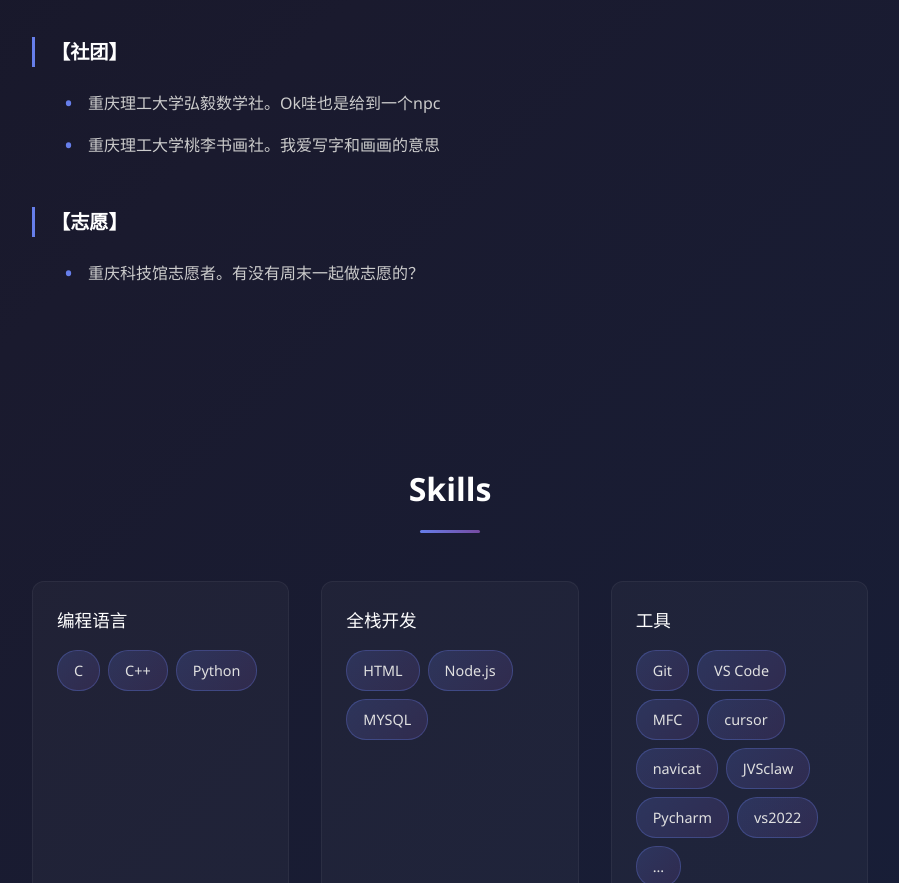
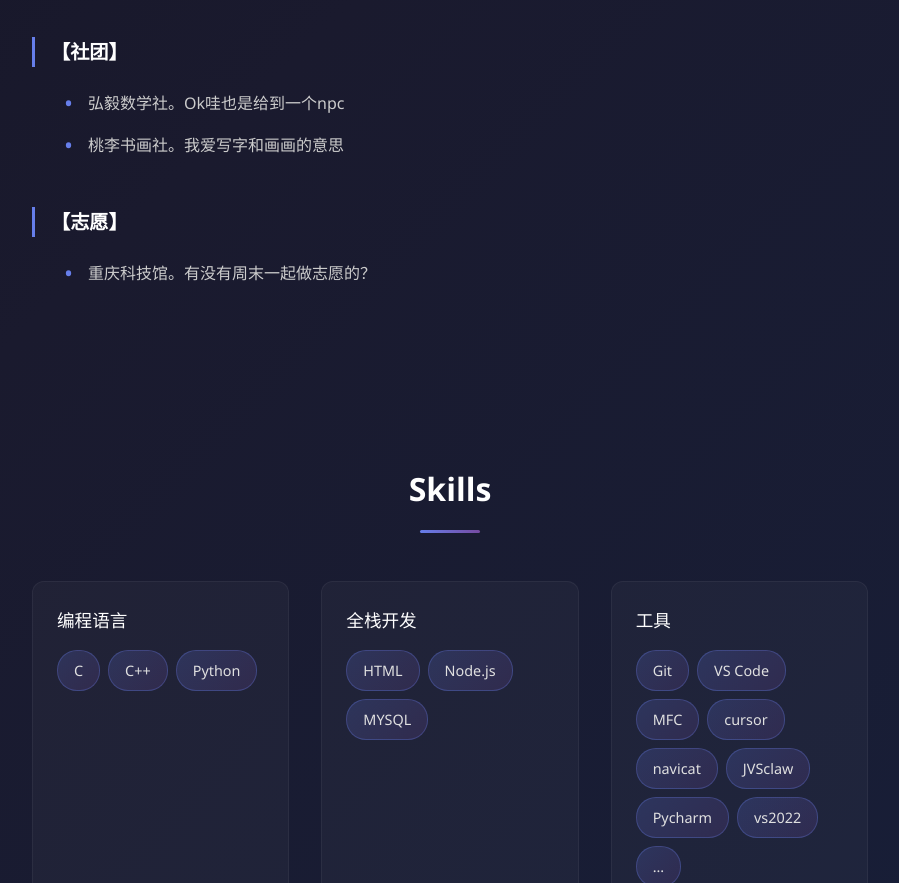
Before and after one commit to joes133/my-website, a plain HTML site: page resume/index.html in a window 1280 px wide. Shown: the part 2132-3015 px from the top of the page, without its empty margins (190-1089 px from the left). Drawn offline with Linux system fonts and the light colour scheme.

Commit message:
Update index.html

```diff
--- a/resume/index.html
+++ b/resume/index.html
@@ -103,15 +103,15 @@
         <div class="experience-category">
             <h3 class="category-title">【社团】</h3>
             <ul class="experience-list">
-                <li>重庆理工大学弘毅数学社。Ok哇也是给到一个npc</li>
-                <li>重庆理工大学桃李书画社。我爱写字和画画的意思</li>
+                <li>弘毅数学社。Ok哇也是给到一个npc</li>
+                <li>桃李书画社。我爱写字和画画的意思</li>
             </ul>
         </div>
 
         <div class="experience-category">
             <h3 class="category-title">【志愿】</h3>
             <ul class="experience-list">
-                <li>重庆科技馆志愿者。有没有周末一起做志愿的？</li>
+                <li>重庆科技馆。有没有周末一起做志愿的？</li>
             </ul>
         </div>
     </section>
```
